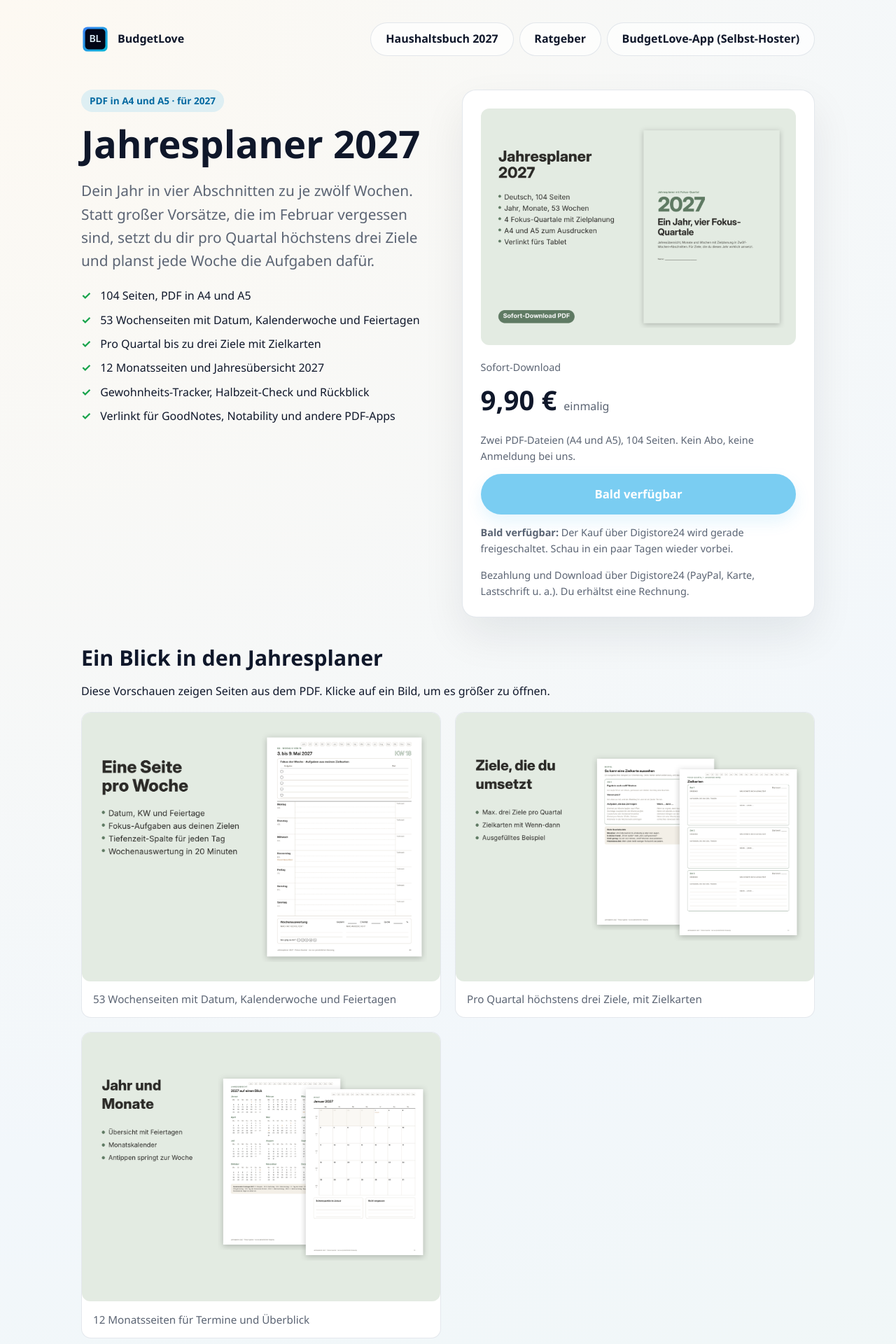
After one commit to nonsindeads/BudgedLove_Track-Plan-Controll, a PHP site: page /landing/jahresplaner/index.html in a window 1280 px wide. The commit adds this page. Shown: the top 1920 px of the page at 70% size. Run offline with PHP 8.4, Linux system fonts and the light colour scheme.

Commit message:
Landing: add Jahresplaner, Fokus-Quartal and Planer-Paket sales pages (#7)
Buy buttons show "Bald verfügbar" with a checkout-ds24.com/product/TODO/
placeholder until the Digistore24 product IDs exist. The Haushaltsbuch
page links to the bundle.


Claude-Session: https://claude.ai/code/session_01Fcxxz9tit5aeJLKeNCqa4B

Co-authored-by: Claude <noreply@anthropic.com>

```diff
--- a/landing/assets/pages.css
+++ b/landing/assets/pages.css
@@ -138,3 +138,6 @@ footer a { color: inherit; }
   header { margin-bottom: 2rem; }
   nav .btn { padding: 0.5rem 0.9rem; font-size: 0.9rem; }
 }
+
+/* Buy button placeholder until the Digistore24 product is live. */
+.buy-soon { opacity: 0.55; pointer-events: none; cursor: default; }
--- a/landing/haushaltsbuch/index.html
+++ b/landing/haushaltsbuch/index.html
@@ -109,6 +109,11 @@
         <div class="feature"><h3>Extras</h3><p>Spar-Ziele zum Ausmalen, Jahresübersicht und Rückblick, acht Umschlagkarten im A6-Format für die Umschlagmethode.</p></div>
       </div>
 
+      <div class="cta-band">
+        <h2 style="margin-top:0">Bald auch im Paket</h2>
+        <p>Im <a href="/planer-paket/">Planer-Paket</a> gibt es das Haushaltsbuch zusammen mit dem <a href="/jahresplaner/">Jahresplaner 2027</a> und dem <a href="/fokus-quartal/">Fokus-Quartal</a> für 19,90 € statt 26,70 € einzeln.</p>
+      </div>
+
       <h2>Häufige Fragen</h2>
       <details><summary>Brauche ich Excel?</summary><p>Nein. Das PDF reicht zum Ausdrucken. Die Tabelle funktioniert in Excel, LibreOffice und kostenlos in Google Sheets (Datei hochladen und mit Google Tabellen öffnen).</p></details>
       <details><summary>Kann ich das Haushaltsbuch am Tablet ausfüllen?</summary><p>Ja, mit einer PDF-App, die Handschrift oder Text auf PDFs erlaubt (z. B. GoodNotes, Notability oder die Markierungsfunktion am iPad).</p></details>
@@ -124,6 +129,7 @@
         <div>
           <a href="/">Startseite</a> ·
           <a href="/haushaltsbuch/">Haushaltsbuch 2027</a> ·
+          <a href="/planer-paket/">Planer-Paket</a> ·
           <a href="/ratgeber/">Ratgeber</a> ·
           <a href="/impressum/">Impressum</a> ·
           <a href="/datenschutz/">Datenschutz</a>
--- /dev/null
+++ b/landing/jahresplaner/index.html
@@ -0,0 +1,140 @@
+<!doctype html>
+<html lang="de-DE">
+  <head>
+    <meta charset="utf-8">
+    <meta name="viewport" content="width=device-width, initial-scale=1">
+    <title>Jahresplaner 2027 zum Ausdrucken · BudgetLove</title>
+    <meta name="description" content="Jahresplaner 2027 als PDF in A4 und A5: 104 Seiten mit Quartalszielen, 53 datierten Wochenseiten, Monatsseiten und Gewohnheits-Tracker. Zum Ausdrucken oder fürs Tablet.">
+    <meta name="robots" content="index, follow">
+    <meta name="theme-color" content="#0ea5e9">
+    <link rel="canonical" href="https://budgetlove.de/jahresplaner/">
+    <meta property="og:site_name" content="BudgetLove">
+    <meta property="og:title" content="Jahresplaner 2027 zum Ausdrucken · BudgetLove">
+    <meta property="og:description" content="Jahresplaner 2027 als PDF in A4 und A5: 104 Seiten mit Quartalszielen, 53 datierten Wochenseiten, Monatsseiten und Gewohnheits-Tracker. Zum Ausdrucken oder fürs Tablet.">
+    <meta property="og:type" content="website">
+    <meta property="og:url" content="https://budgetlove.de/jahresplaner/">
+    <meta property="og:image" content="https://budgetlove.de/jahresplaner/vorschau/01-jahresplaner-titel.png">
+    <meta property="og:image:alt" content="Titelseite des Jahresplaners 2027 mit Übersicht der Inhalte">
+    <meta property="og:locale" content="de_DE">
+    <link rel="icon" href="/assets/logo.svg" type="image/svg+xml">
+    <link rel="stylesheet" href="/assets/pages.css">
+    <link rel="stylesheet" href="/haushaltsbuch/vorschau.css">
+    <script type="application/ld+json">
+    {"@context": "https://schema.org", "@type": "Product", "name": "Jahresplaner 2027", "description": "Jahresplaner 2027 als PDF in A4 und A5: 104 Seiten mit Quartalszielen, 53 datierten Wochenseiten, Monatsseiten und Gewohnheits-Tracker. Zum Ausdrucken oder fürs Tablet.", "image": "https://budgetlove.de/jahresplaner/vorschau/01-jahresplaner-titel.png", "brand": {"@type": "Brand", "name": "BudgetLove"}, "offers": {"@type": "Offer", "price": "9.90", "priceCurrency": "EUR", "availability": "https://schema.org/PreOrder"}}
+    </script>
+  </head>
+  <body>
+    <div class="page">
+      <header>
+        <a class="brand" href="/" aria-label="BudgetLove Startseite">
+          <img src="/assets/logo.svg" alt="BudgetLove Logo" width="40" height="40">
+          <span>BudgetLove</span>
+        </a>
+        <nav aria-label="Hauptnavigation">
+          <a class="btn btn-ghost" href="/haushaltsbuch/">Haushaltsbuch 2027</a>
+          <a class="btn btn-ghost" href="/ratgeber/">Ratgeber</a>
+          <a class="btn btn-ghost" href="/" title="Open-Source-Software zum Selbst-Betreiben">BudgetLove-App (Selbst-Hoster)</a>
+        </nav>
+      </header>
+      <main class="hero">
+        <div>
+          <span class="eyebrow">PDF in A4 und A5 · für 2027</span>
+          <h1>Jahresplaner 2027</h1>
+          <p class="lead">Dein Jahr in vier Abschnitten zu je zwölf Wochen. Statt großer Vorsätze, die im Februar vergessen sind, setzt du dir pro Quartal höchstens drei Ziele und planst jede Woche die Aufgaben dafür.</p>
+          <ul class="checklist">
+            <li>104 Seiten, PDF in A4 und A5</li>
+            <li>53 Wochenseiten mit Datum, Kalenderwoche und Feiertagen</li>
+            <li>Pro Quartal bis zu drei Ziele mit Zielkarten</li>
+            <li>12 Monatsseiten und Jahresübersicht 2027</li>
+            <li>Gewohnheits-Tracker, Halbzeit-Check und Rückblick</li>
+            <li>Verlinkt für GoodNotes, Notability und andere PDF-Apps</li>
+          </ul>
+        </div>
+        <div class="card">
+          <a class="product-cover" href="/jahresplaner/vorschau/01-jahresplaner-titel.png" target="_blank" rel="noopener" aria-label="Produktvorschau größer öffnen">
+            <img src="/jahresplaner/vorschau/01-jahresplaner-titel.png" alt="Titelseite des Jahresplaners 2027 mit Übersicht der Inhalte" width="2700" height="2025" fetchpriority="high">
+          </a>
+          <p class="meta" style="margin:0">Sofort-Download</p>
+          <p class="price">9,90 € <small>einmalig</small></p>
+          <p class="meta">Zwei PDF-Dateien (A4 und A5), 104 Seiten. Kein Abo, keine Anmeldung bei uns.</p>
+          <a class="btn btn-primary btn-lg buy-soon" href="https://www.checkout-ds24.com/product/TODO/" rel="noopener" aria-disabled="true" tabindex="-1" style="width:100%">Bald verfügbar</a>
+          <p class="meta"><strong>Bald verfügbar:</strong> Der Kauf über Digistore24 wird gerade freigeschaltet. Schau in ein paar Tagen wieder vorbei.</p>
+          <p class="meta" style="margin-bottom:0">Bezahlung und Download über Digistore24 (PayPal, Karte, Lastschrift u. a.). Du erhältst eine Rechnung.</p>
+        </div>
+      </main>
+
+      <section aria-labelledby="vorschau-title">
+        <h2 id="vorschau-title">Ein Blick in den Jahresplaner</h2>
+        <p>Diese Vorschauen zeigen Seiten aus dem PDF. Klicke auf ein Bild, um es größer zu öffnen.</p>
+        <div class="product-previews">
+          <figure>
+            <a href="/jahresplaner/vorschau/02-jahresplaner-woche.png" target="_blank" rel="noopener" aria-label="53 Wochenseiten mit Datum, Kalenderwoche und Feiertagen – größer öffnen">
+              <img src="/jahresplaner/vorschau/02-jahresplaner-woche.png" alt="Wochenseite mit Fokus-Aufgaben und Wochenauswertung" width="2700" height="2025" loading="lazy" decoding="async">
+            </a>
+            <figcaption>53 Wochenseiten mit Datum, Kalenderwoche und Feiertagen</figcaption>
+          </figure>
+          <figure>
+            <a href="/jahresplaner/vorschau/03-jahresplaner-ziele.png" target="_blank" rel="noopener" aria-label="Pro Quartal höchstens drei Ziele, mit Zielkarten – größer öffnen">
+              <img src="/jahresplaner/vorschau/03-jahresplaner-ziele.png" alt="Quartalsziele und Zielkarten mit Wenn-dann-Plänen" width="2700" height="2025" loading="lazy" decoding="async">
+            </a>
+            <figcaption>Pro Quartal höchstens drei Ziele, mit Zielkarten</figcaption>
+          </figure>
+          <figure>
+            <a href="/jahresplaner/vorschau/04-jahresplaner-monat.png" target="_blank" rel="noopener" aria-label="12 Monatsseiten für Termine und Überblick – größer öffnen">
+              <img src="/jahresplaner/vorschau/04-jahresplaner-monat.png" alt="Monatsübersicht aus dem Jahresplaner 2027" width="2700" height="2025" loading="lazy" decoding="async">
+            </a>
+            <figcaption>12 Monatsseiten für Termine und Überblick</figcaption>
+          </figure>
+        </div>
+      </section>
+
+      <h2>Warum dieser Jahresplaner?</h2>
+      <div class="grid-3">
+        <div class="feature"><h3>Quartale statt Vorsätze</h3><p>Das Jahr ist in vier Abschnitte zu je zwölf Wochen geteilt. Pro Quartal setzt du dir höchstens drei Ziele, statt im Januar alles auf einmal zu wollen.</p></div>
+        <div class="feature"><h3>Jede Woche ein Plan</h3><p>Auf jeder Wochenseite stehen Datum, Kalenderwoche und Feiertage. Du planst die Aufgaben für deine Ziele und schaust am Wochenende in 20 Minuten, wie es gelaufen ist.</p></div>
+        <div class="feature"><h3>Papier oder Tablet</h3><p>A4 und A5 zum Ausdrucken, oder am Tablet ausfüllen. Inhaltsverzeichnis, Monate und Wochen sind verlinkt.</p></div>
+      </div>
+
+      <h2>Was drin ist (104 Seiten)</h2>
+      <ul class="checklist">
+        <li>Jahresübersicht 2027 mit bundesweiten Feiertagen</li>
+        <li>Rückblick auf 2026, Richtung und Jahresziele</li>
+        <li>Pro Quartal: Ziele, drei Zielkarten mit Wenn-dann-Plänen, Gewohnheits-Tracker, Halbzeit-Check, Fortschrittsdiagramm und Rückblick</li>
+        <li>12 Monatsseiten</li>
+        <li>53 Wochenseiten mit Datum, Kalenderwoche, Feiertagen, Fokus-Aufgaben und Wochenauswertung</li>
+        <li>Ausgefülltes Beispiel, Musterwoche, Ideenparkplatz, Jahresrückblick und Notizseiten</li>
+      </ul>
+
+      <div class="cta-band">
+        <h2 style="margin-top:0">Lieber alles zusammen?</h2>
+        <p>Im <a href="/planer-paket/">Planer-Paket</a> bekommst du Haushaltsbuch 2027, Jahresplaner 2027 und Fokus-Quartal für 19,90 € statt 26,70 € einzeln.</p>
+      </div>
+
+      <h2>Häufige Fragen</h2>
+      <details><summary>Welche Formate bekomme ich?</summary><p>Zwei PDF-Dateien: eine in A4 und eine in A5. Die A5-Version passt in gängige Ringbuch-Einlagen.</p></details>
+      <details><summary>Sind die Feiertage meines Bundeslands drin?</summary><p>Eingetragen sind die bundesweiten Feiertage. Regionale Feiertage deines Bundeslands trägst du selbst ein.</p></details>
+      <details><summary>Bekomme ich etwas per Post?</summary><p>Nein. Du erhältst einen Download mit PDF-Dateien. Ausdrucken kannst du sie zu Hause oder im Copyshop.</p></details>
+      <details><summary>Kann ich den Planer am Tablet ausfüllen?</summary><p>Ja, mit einer PDF-App, die Handschrift oder Text auf PDFs erlaubt, zum Beispiel GoodNotes, Notability oder Xodo.</p></details>
+      <details><summary>Darf ich den Planer weitergeben?</summary><p>Der Planer ist für deine persönliche Nutzung. Weiterverkauf und Weitergabe der Dateien sind nicht erlaubt.</p></details>
+      <details><summary>Ist das die BudgetLove-App?</summary><p>Nein. Die Planer sind fertige PDF-Dateien, ganz ohne Technik. Die BudgetLove-App ist eine Open-Source-Software für erfahrene Nutzer, die sie selbst auf einem eigenen Server betreiben. Sie ist nicht im Kauf enthalten. Mehr dazu auf der <a href="/">Startseite</a>.</p></details>
+      <details><summary>Wie wurde der Planer erstellt?</summary><p>Texte und Layout wurden mit Unterstützung von KI-Werkzeugen erstellt und von uns geprüft und überarbeitet.</p></details>
+
+      <footer>
+        <div>
+          <strong style="color: var(--ink);">BudgetLove</strong> · Haushaltsfinanzen planen, auf Papier oder im eigenen Server<br>
+          <span>© 2026 BudgetLove</span>
+        </div>
+        <div>
+          <a href="/">Startseite</a> ·
+          <a href="/haushaltsbuch/">Haushaltsbuch 2027</a> ·
+          <a href="/jahresplaner/">Jahresplaner 2027</a> ·
+          <a href="/fokus-quartal/">Fokus-Quartal</a> ·
+          <a href="/planer-paket/">Planer-Paket</a> ·
+          <a href="/ratgeber/">Ratgeber</a> ·
+          <a href="/impressum/">Impressum</a> ·
+          <a href="/datenschutz/">Datenschutz</a>
+        </div>
+      </footer>
+    </div>
+  </body>
+</html>
```
Also changed, not shown: landing/fokus-quartal/index.html (added, +134 -0 lines), landing/planer-paket/index.html (added, +105 -0 lines), CHANGELOG.md, landing/fokus-quartal/vorschau/05-fokus-quartal-titel.png (added), landing/fokus-quartal/vorschau/06-fokus-quartal-woche.png (added), landing/fokus-quartal/vorschau/07-fokus-quartal-ziele.png (added), landing/jahresplaner/vorschau/01-jahresplaner-titel.png (added), landing/jahresplaner/vorschau/02-jahresplaner-woche.png (added), landing/jahresplaner/vorschau/03-jahresplaner-ziele.png (added), landing/jahresplaner/vorschau/04-jahresplaner-monat.png (added).
